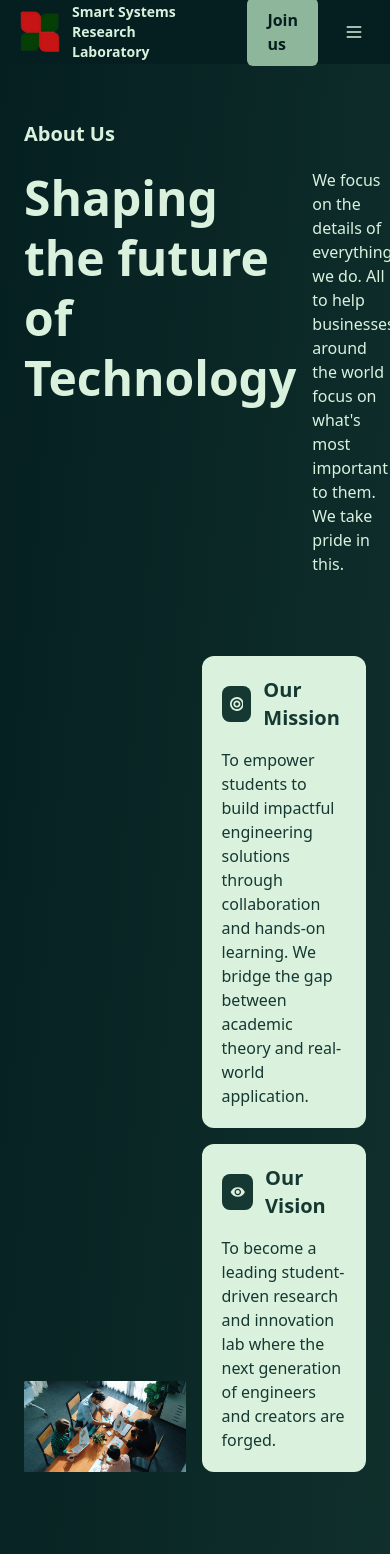
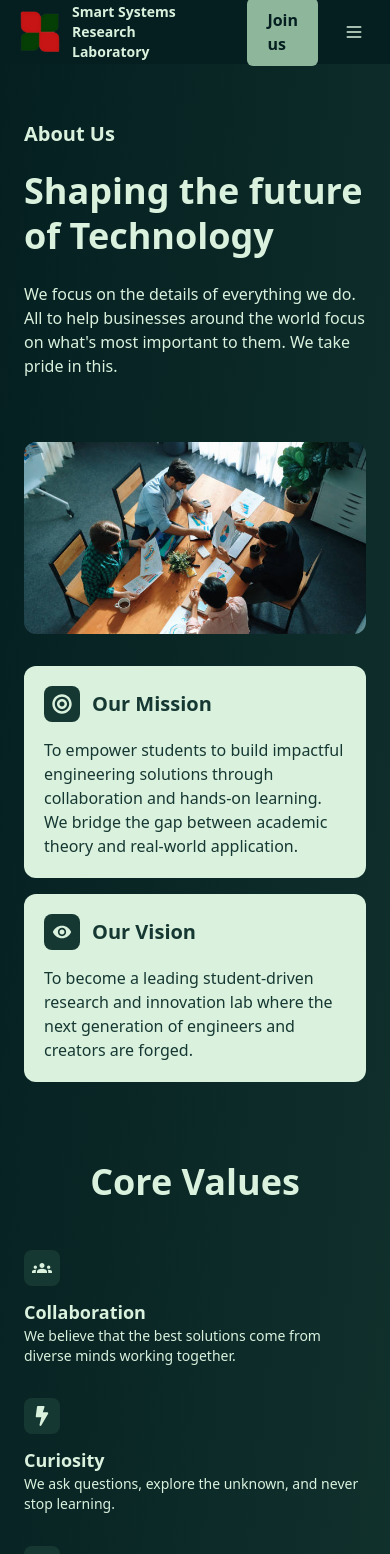
Before and after one commit to bankeytech/Smart-lab-Website, a React (Vite) app: page /about in a window 390 px wide. Shown: the top 1554 px of the page. Built offline with nearby package versions, Linux system fonts and the light colour scheme.

Commit message:
about page changes

```diff
--- a/src/pages/About.jsx
+++ b/src/pages/About.jsx
@@ -39,21 +39,21 @@ const About = () => {
           </p> */}
         </div>
 
-        <div className="flex justify-between pt-5 gap-4">
-          <h3 className="text-5xl font-bold leading-15">Shaping the future of Technology</h3>
-          <p className="text-md flex items-end w-160">We focus on the details of everything we do. All to help businesses around
+        <div className="flex flex-col md:flex-row justify-between pt-5 gap-6 md:gap-4">
+          <h3 className="text-4xl md:text-5xl font-bold leading-tight">Shaping the future of Technology</h3>
+          <p className="text-base md:text-lg flex items-end w-full md:max-w-lg lg:max-w-xl">We focus on the details of everything we do. All to help businesses around
             the world focus on what's most important to them. We take pride in this. </p>
         </div>
 
 
 
         {/* Mission & Vision */}
-        <div className="flex justify-between items-end gap-4 pt-20">
-          <div className="w-1/2">
-            <img src="./src/assets/imag2.jpg" alt="Image" />
+        <div className="flex flex-col md:flex-row justify-between items-center md:items-end gap-8 md:gap-4 pt-16 md:pt-20">
+          <div className="w-full md:w-1/2">
+            <img src="./src/assets/imag2.jpg" alt="Image" className="rounded-xl w-full h-auto object-cover" />
           </div>
 
-          <div className="flex flex-col gap-4 w-1/2">
+          <div className="flex flex-col gap-4 w-full md:w-1/2">
             <div className="p-5 bg-[#DAF1DE] text-[#163832] rounded-xl">
               <div className="flex gap-3 items-center pb-4">
                 <FaBullseye className="bg-[#163832] text-[#DAF1DE] w-9 h-9 p-2 rounded-lg" />
@@ -83,7 +83,7 @@ const About = () => {
         {/* Core Values */}
         <div className="pt-20">
           <h3 className="text-4xl font-bold text-center">Core Values</h3>
-          <div className="grid grid-cols-1 md:grid-cols-4 gap-8 pt-20">
+          <div className="grid grid-cols-1 sm:grid-cols-2 lg:grid-cols-4 gap-8 pt-12 md:pt-20">
             {coreValues.map(({ title, desc, icon: Icon }) => (
               <div key={title} className="flex flex-col">
                 <Icon className="bg-[#163832] text-[#DAF1DE] w-9 h-9 p-2 rounded-lg mb-3" />
@@ -101,7 +101,7 @@ const About = () => {
             <p className="text-lg max-w-2xl text-center">Our philosophy is simple -- hire a team of diverse, passionate people
               and foster a culture that empower you to do you the best work.</p>
           </div>
-          <div className="grid grid-cols-1 md:grid-cols-4 gap-8 pt-20">
+          <div className="grid grid-cols-1 sm:grid-cols-2 lg:grid-cols-4 gap-8 pt-12 md:pt-20">
             <div className="flex flex-col items-center">
               <img src="./src/assets/pp1.webp"className="rounded-full" alt="Image" />
               <h3 className="font-semibold text-lg pt-4">Prof.Mrs Folasade Dahunsi </h3>
```
